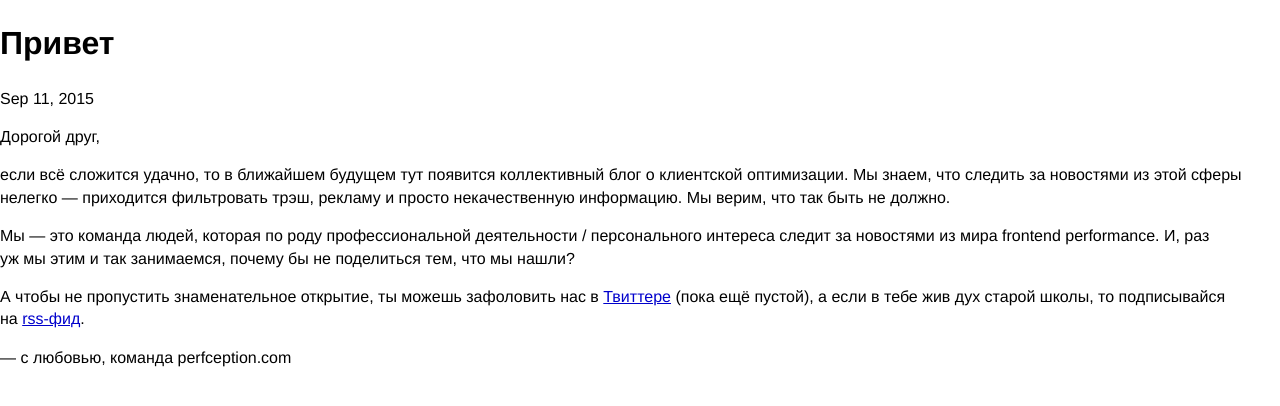
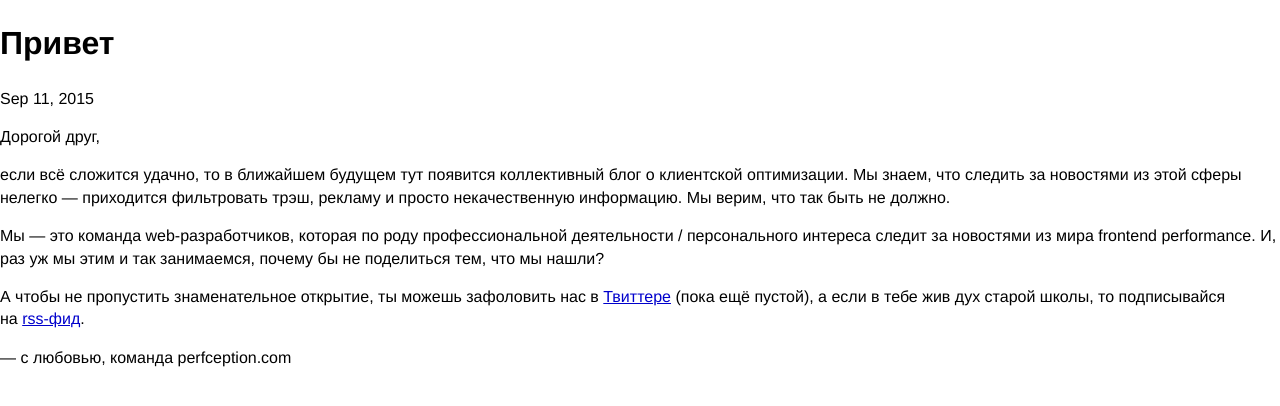
Before and after one commit to perfception/perfception.com, a Jekyll site: the page built from _posts/2015-09-11-hello.markdown, in a window 1280 px wide. Shown: the top 406 px of the page. Built offline with Jekyll 4.4.1, drawn with Linux system fonts in a browser that asks for light colours.

Commit message:
Поправил текст

```diff
--- a/_posts/2015-09-11-hello.markdown
+++ b/_posts/2015-09-11-hello.markdown
@@ -7,7 +7,7 @@ date:   2015-09-11 20:46:17
 
 если всё сложится удачно, то&nbsp;в&nbsp;ближайшем будущем тут появится коллективный блог о&nbsp;клиентской оптимизации. Мы&nbsp;знаем, что следить за&nbsp;новостями из&nbsp;этой сферы нелегко&nbsp;&mdash; приходится фильтровать трэш, рекламу и&nbsp;просто некачественную информацию. Мы&nbsp;верим, что так быть не&nbsp;должно.
 
-Мы&nbsp;&mdash; это команда людей, которая по&nbsp;роду профессиональной <nobr>деятельности / персонального интереса</nobr> следит за&nbsp;новостями из&nbsp;мира frontend performance. И, раз уж&nbsp;мы&nbsp;этим и&nbsp;так занимаемся, почему&nbsp;бы не&nbsp;поделиться тем, что мы&nbsp;нашли?
+Мы&nbsp;&mdash; это команда <nobr>web-разработчиков</nobr>, которая по&nbsp;роду профессиональной <nobr>деятельности / персонального интереса</nobr> следит за&nbsp;новостями из&nbsp;мира frontend performance. И, раз уж&nbsp;мы&nbsp;этим и&nbsp;так занимаемся, почему&nbsp;бы не&nbsp;поделиться тем, что мы&nbsp;нашли?
 
 А&nbsp;чтобы не&nbsp;пропустить знаменательное открытие, ты&nbsp;можешь зафоловить наc в&nbsp;[Твиттере](https://twitter.com/{{ site.twitter_username }}) (пока ещё пустой), а&nbsp;если в&nbsp;тебе жив дух старой школы, то&nbsp;подписывайся на&nbsp;[<nobr>rss-фид</nobr>](/feed.xml).
 
```
